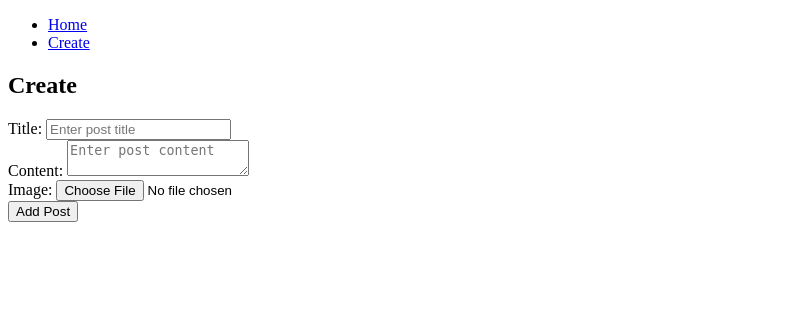
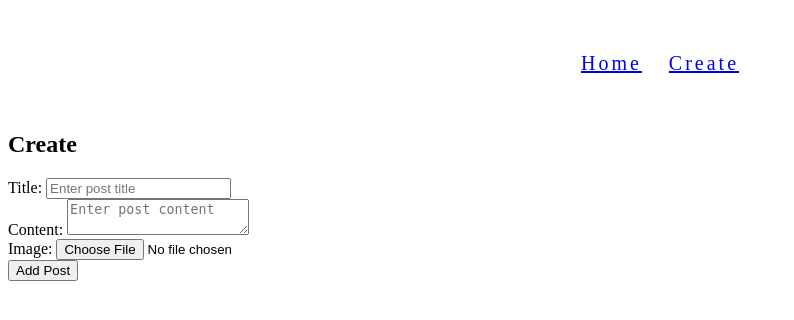
Before and after one commit to VictoriaParkes/3-tier-architecture, a Flask app: page /create in a window 1280 px wide. Shown: the top 320 px of the page, without its empty margins (0-794 px from the left). Run offline with Flask 3, Linux system fonts and the light colour scheme.

Commit message:
Add styling for nav

```diff
--- /dev/null
+++ b/app/static/style.css
@@ -0,0 +1,17 @@
+#navigation {
+    line-height: 75px;
+    letter-spacing: 3px;
+}
+
+nav>ul {
+    text-align: center;
+}
+
+#navigation li {
+    font-size: 1.25rem;
+    display: inline-block;
+    list-style-type: none;
+    text-align: center;
+    height: 100%;
+    padding: 10px;
+}
--- a/app/templates/base.html
+++ b/app/templates/base.html
@@ -3,20 +3,21 @@
 <head>
     <meta charset="UTF-8">
     <meta name="viewport" content="width=device-width, initial-scale=1.0">
+    <link rel="stylesheet" href="{{ url_for('static', filename='style.css') }}">
     <title>Blog</title>
 </head>
 <body>
-    <nav>
+    <nav id="navigation">
         <ul>
             <li>
-                <a href="/" class="active">Home</a>
+                <a href="/">Home</a>
             </li>
             <li>
                 <a href="/create">Create</a>
             </li>
         </ul>
     </nav>
-    <main class="container mt-3">
+    <main>
         {% block content %}
         {% endblock %}
     </main>
```
